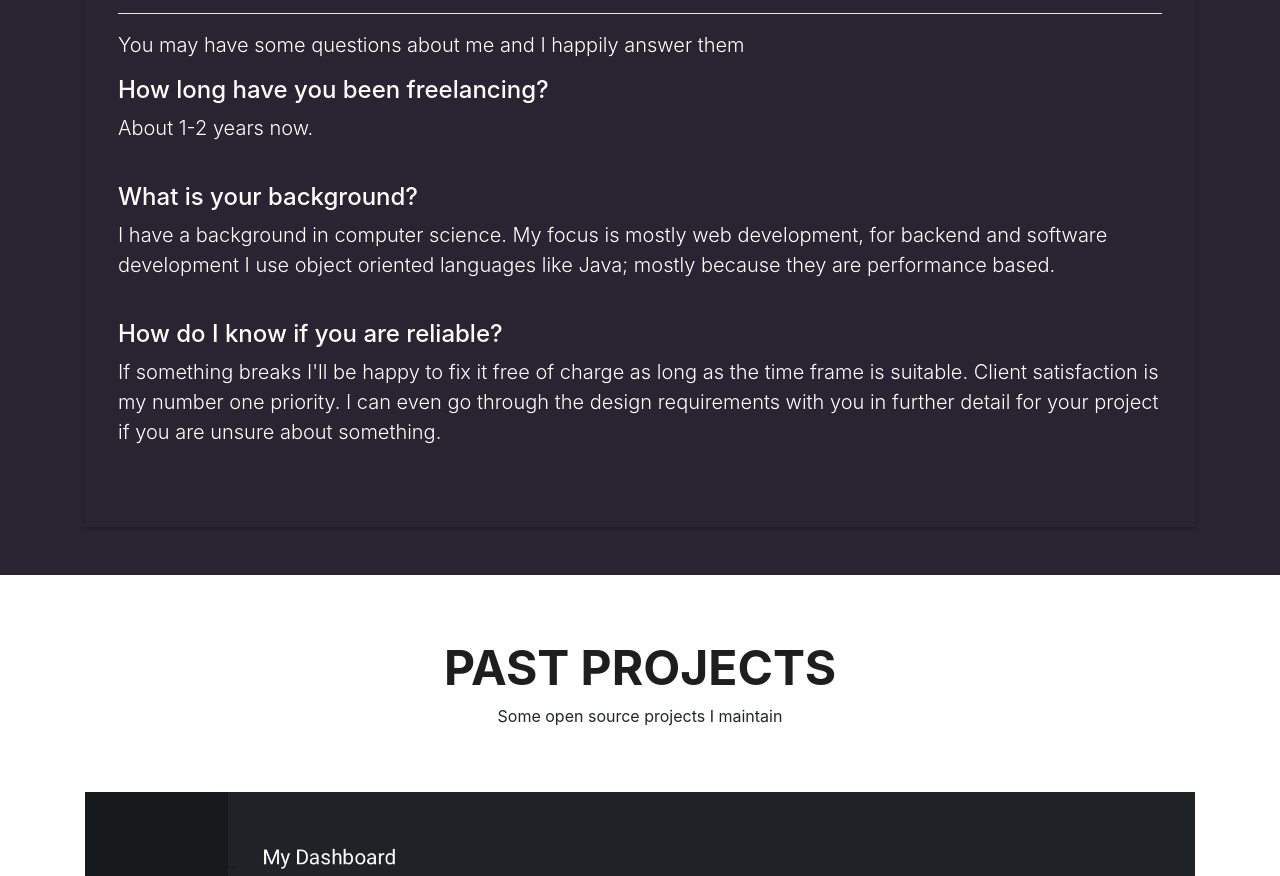
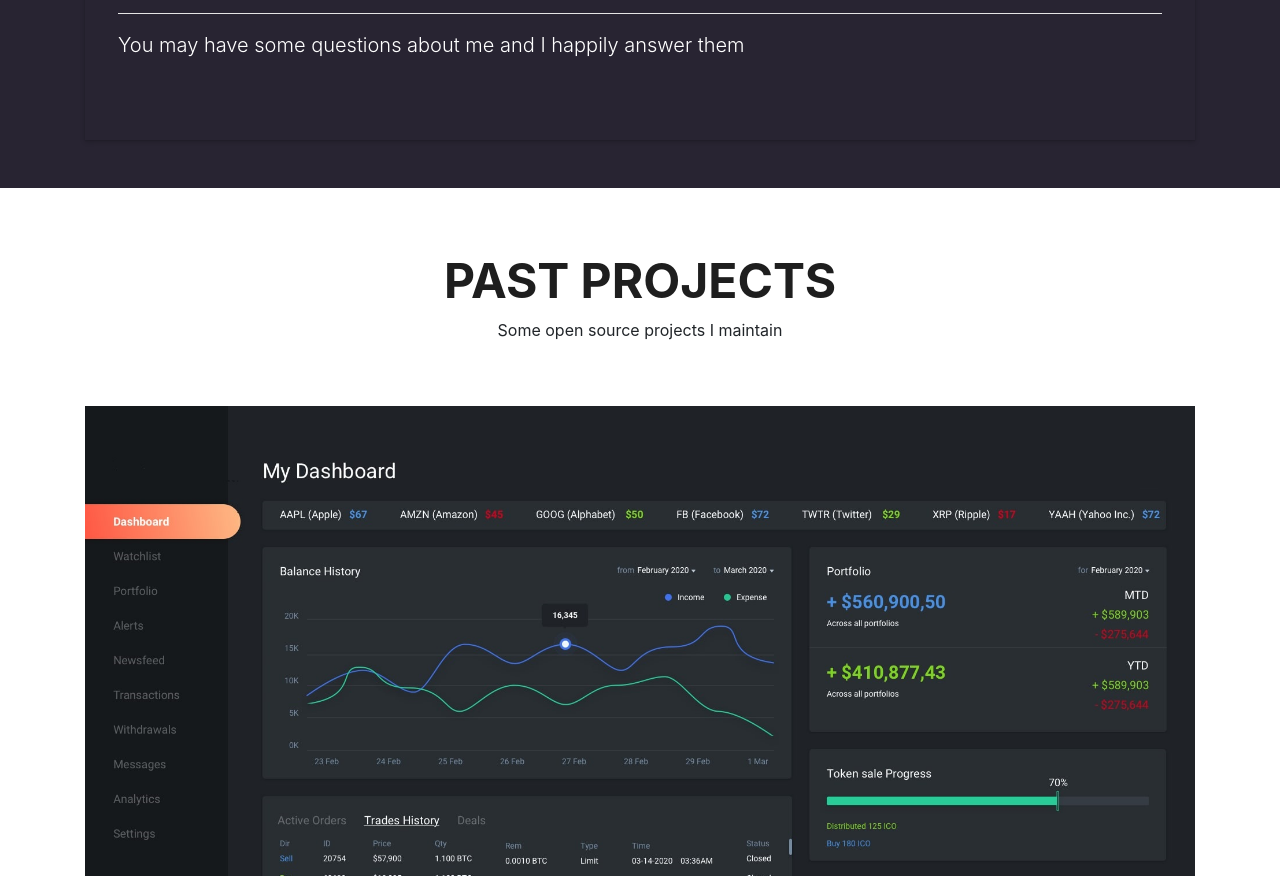
Before and after one commit to JamesBoadi/JamesBoadi.github.io, a website with bundled scripts: page index.html in a window 1280 px wide. Shown: the part 1396-2272 px from the top of the page. Built offline with nearby package versions, Linux system fonts and the light colour scheme.

Commit message:
Update index.html

```diff
--- a/index.html
+++ b/index.html
@@ -125,25 +125,7 @@
                   <p class="lead" style="color: white;">
                     You may have some questions about me and I happily answer them</p>
 
-                  <h4 style="color: white; font: bold;">
-                    How long have you been freelancing?</h4>
-                  <p class="lead" style="color: white;">
-                    About 1-2 years now.</p>
-                  <br>
-                  <h4 style="color: white; font: bold;">
-                    What is your background?</h4>
-                  <p class="lead" style="color: white;">
-                    I have a background in computer science. My focus is mostly web development, for backend and
-                    software development I use object oriented languages
-                    like Java; mostly because they are performance based.</p>
-                  <br>
-                  <h4 style="color: white; font: bold;">
-                    How do I know if you are reliable?</h4>
-                  <p class="lead" style="color: white;">
-                    If something breaks I'll be happy to fix it free of charge as long as the time
-                    frame is suitable. Client satisfaction is my number one priority.
-                    I can even go through the design requirements with you in further
-                    detail for your project if you are unsure about something. </p>
+
                 </div>
               </div>
             </div>
```
